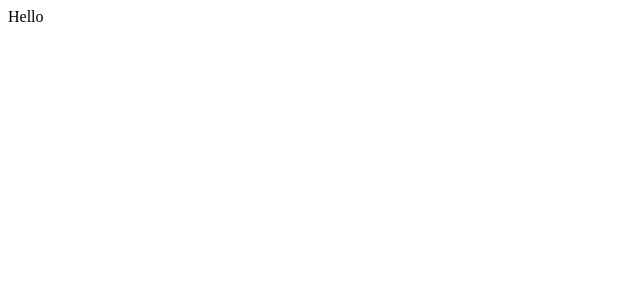
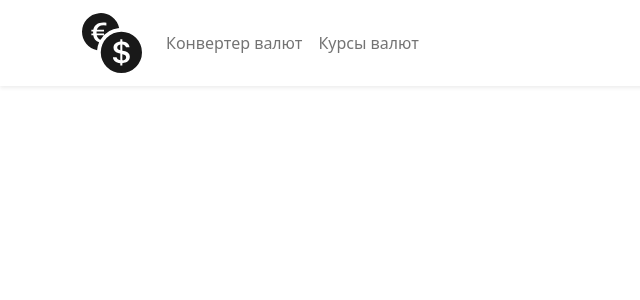
Before and after one commit to asenka0301/currency-converter, a React (Create React App) app: page / in a window 1280 px wide. Shown: the top 300 px of the page, without its empty margins (0-640 px from the left). Built offline with nearby package versions, Linux system fonts and the light colour scheme.

Commit message:
feat: add navbar

```diff
--- a/src/App.jsx
+++ b/src/App.jsx
@@ -1,9 +1,10 @@
+import 'bootstrap/dist/css/bootstrap.min.css';
+import 'bootstrap-icons/font/bootstrap-icons.css';
 import React from 'react';
+import Navigation from './components/Navigation';
 
-function App() {
-  return (
-    <div>Hello</div>
-  );
-}
+const App = () => (
+  <Navigation />
+);
 
 export default App;
--- /dev/null
+++ b/src/components/Navigation.jsx
@@ -0,0 +1,23 @@
+import React from 'react';
+import {
+  Navbar,
+  Nav,
+  Container,
+} from 'react-bootstrap';
+import { CurrencyExchange } from 'react-bootstrap-icons';
+
+const Navigation = () => (
+  <Navbar bg="white" className="shadow-sm">
+    <Container>
+      <Navbar.Brand>
+        <CurrencyExchange size={60} />
+      </Navbar.Brand>
+      <Nav className="me-auto">
+        <Nav.Link href="/currencyConverter">Конвертер валют</Nav.Link>
+        <Nav.Link href="/currencyRate">Курсы валют</Nav.Link>
+      </Nav>
+    </Container>
+  </Navbar>
+);
+
+export default Navigation;
```
